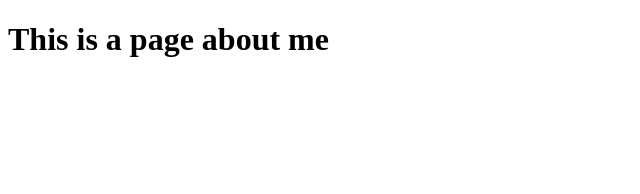
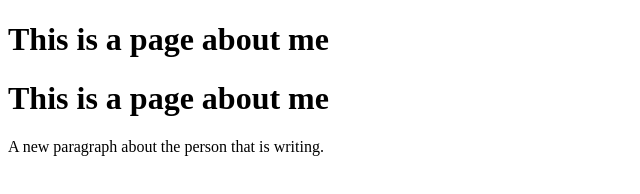
Before and after one commit to Erdoke2020/stayathome-example, a plain HTML site: page dist/about.html in a window 1280 px wide. Shown: the whole page, without its empty margins (0-640 px from the left). Drawn offline with Linux system fonts and the light colour scheme.

Commit message:
add p to about

```diff
--- a/dist/about.html
+++ b/dist/about.html
@@ -7,5 +7,7 @@
 </head>
 <body>
   <h1>This is a page about me</h1>
+  <h1>This is a page about me</h1>
+  <p>A new paragraph about the person that is writing.</p>
 </body>
 </html>
```
